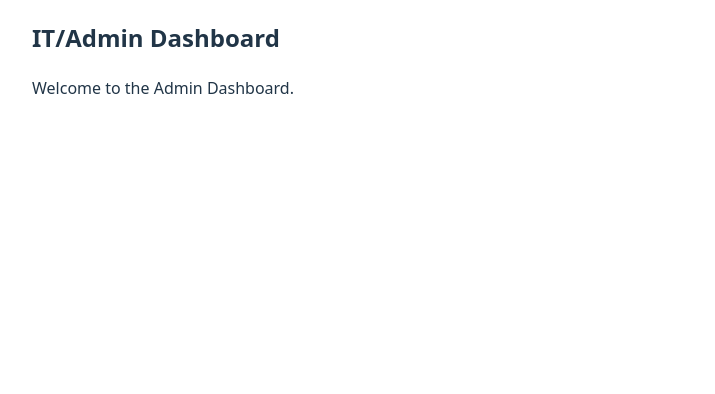
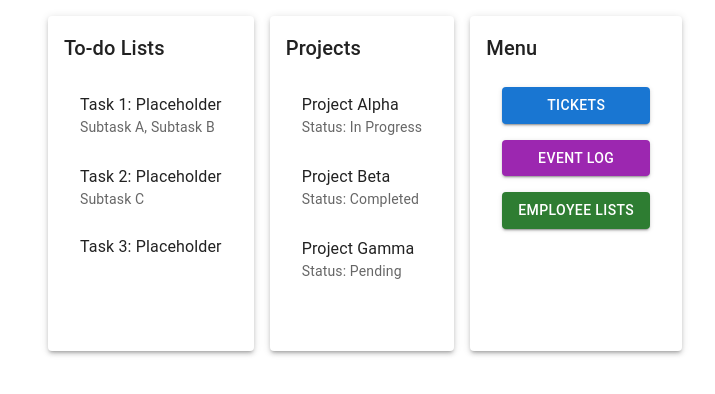
Before and after one commit to KnightNight101/UoR_APP, a React (Vite) app in the folder Draft_2/ui/: page /admin-dashboard in a window 1280 px wide. Shown: the top 394 px of the page, without its empty margins (224-939 px from the left). Built offline with nearby package versions, Linux system fonts and the light colour scheme.

Commit message:
The @mui/x-data-grid package has been installed in [`Draft_2/ui`](Draft_2/ui). The Employee List page should now render correctly with the sortable user table and filters.

```diff
--- a/Draft_2/ui/package.json
+++ b/Draft_2/ui/package.json
@@ -14,6 +14,7 @@
     "@emotion/styled": "^11.14.1",
     "@hello-pangea/dnd": "^18.0.1",
     "@mui/material": "^7.2.0",
+    "@mui/x-data-grid": "^8.8.0",
     "@mui/x-date-pickers": "^8.8.0",
     "date-fns": "^4.1.0",
     "react": "^19.1.0",
--- a/Draft_2/ui/src/App.jsx
+++ b/Draft_2/ui/src/App.jsx
@@ -5,6 +5,8 @@ import ProjectCreation from './pages/ProjectCreation.jsx';
 import AdminDashboard from './pages/AdminDashboard.jsx';
 import LeaderDashboard from './pages/LeaderDashboard.jsx';
 import MemberDashboard from './pages/MemberDashboard.jsx';
+
+import EmployeeList from './pages/EmployeeList.jsx';
 
 function App() {
   return (
@@ -26,6 +28,7 @@ function App() {
         <Route path="/admin-dashboard" element={<AdminDashboard />} />
         <Route path="/leader-dashboard" element={<LeaderDashboard />} />
         <Route path="/member-dashboard" element={<MemberDashboard />} />
+        <Route path="/employee-list" element={<EmployeeList />} />
       </Routes>
     </div>
   );
--- a/Draft_2/ui/src/pages/AdminDashboard.jsx
+++ b/Draft_2/ui/src/pages/AdminDashboard.jsx
@@ -1,11 +1,83 @@
 import React from "react";
+import { Grid, Paper, Typography, List, ListItem, Button, ListItemText } from "@mui/material";
+
+import { useNavigate } from "react-router-dom";
 
 function AdminDashboard() {
+  const navigate = useNavigate();
   return (
-    <div>
-      <h2>IT/Admin Dashboard</h2>
-      <p>Welcome to the Admin Dashboard.</p>
-    </div>
+    <Grid container spacing={2} sx={{ padding: 2 }}>
+      {/* Left Column: To-do Lists */}
+      <Grid item xs={12} md={3}>
+        <Paper elevation={3} sx={{ padding: 2, height: "100%" }}>
+          <Typography variant="h6" gutterBottom>
+            To-do Lists
+          </Typography>
+          <List>
+            <ListItem>
+              <ListItemText primary="Task 1: Placeholder" secondary="Subtask A, Subtask B" />
+            </ListItem>
+            <ListItem>
+              <ListItemText primary="Task 2: Placeholder" secondary="Subtask C" />
+            </ListItem>
+            <ListItem>
+              <ListItemText primary="Task 3: Placeholder" />
+            </ListItem>
+          </List>
+        </Paper>
+      </Grid>
+
+      {/* Center Column: Projects */}
+      <Grid item xs={12} md={6}>
+        <Paper elevation={3} sx={{ padding: 2, height: "100%" }}>
+          <Typography variant="h6" gutterBottom>
+            Projects
+          </Typography>
+          <List>
+            <ListItem>
+              <ListItemText primary="Project Alpha" secondary="Status: In Progress" />
+            </ListItem>
+            <ListItem>
+              <ListItemText primary="Project Beta" secondary="Status: Completed" />
+            </ListItem>
+            <ListItem>
+              <ListItemText primary="Project Gamma" secondary="Status: Pending" />
+            </ListItem>
+          </List>
+        </Paper>
+      </Grid>
+
+      {/* Right Column: Menu */}
+      <Grid item xs={12} md={3}>
+        <Paper elevation={3} sx={{ padding: 2, height: "100%" }}>
+          <Typography variant="h6" gutterBottom>
+            Menu
+          </Typography>
+          <List>
+            <ListItem>
+              <Button fullWidth variant="contained" color="primary">
+                Tickets
+              </Button>
+            </ListItem>
+            <ListItem>
+              <Button fullWidth variant="contained" color="secondary">
+                Event Log
+              </Button>
+            </ListItem>
+            <ListItem>
+              <Button
+                fullWidth
+                variant="contained"
+                color="success"
+                onClick={() => navigate("/employee-list")}
+              >
+                Employee Lists
+              </Button>
+            </ListItem>
+          </List>
+        </Paper>
+      </Grid>
+    </Grid>
   );
 }
 
--- /dev/null
+++ b/Draft_2/ui/src/pages/EmployeeList.jsx
@@ -0,0 +1,118 @@
+import React, { useState } from "react";
+import { Grid, Paper, Typography, Checkbox, FormControlLabel, List, ListItem, ListItemText, Select, MenuItem } from "@mui/material";
+import { DataGrid } from "@mui/x-data-grid";
+
+// Placeholder projects
+const projects = [
+  "Project Alpha",
+  "Project Beta",
+  "Project Gamma"
+];
+
+// Placeholder users
+const users = [
+  {
+    id: 1,
+    name: "Alice Smith",
+    privilege: "Admin",
+    onboarding: "2024-01-15",
+    hasOpenTicket: true,
+    project: "Project Alpha"
+  },
+  {
+    id: 2,
+    name: "Bob Johnson",
+    privilege: "Member",
+    onboarding: "2024-03-22",
+    hasOpenTicket: false,
+    project: "Project Beta"
+  },
+  {
+    id: 3,
+    name: "Carol Lee",
+    privilege: "Leader",
+    onboarding: "2024-02-10",
+    hasOpenTicket: true,
+    project: "Project Gamma"
+  }
+];
+
+const columns = [
+  { field: "name", headerName: "Name", flex: 1, sortable: true },
+  { field: "privilege", headerName: "Privilege", flex: 1, sortable: true },
+  { field: "onboarding", headerName: "Onboarding Date", flex: 1, sortable: true },
+  { field: "hasOpenTicket", headerName: "Has Open Ticket", flex: 1, sortable: true, renderCell: (params) => params.value ? "Yes" : "No" },
+  { field: "project", headerName: "Project", flex: 1, sortable: true }
+];
+
+function EmployeeList() {
+  const [filterOpenTicket, setFilterOpenTicket] = useState(false);
+  const [filterProject, setFilterProject] = useState("");
+
+  const filteredUsers = users.filter(user => {
+    if (filterOpenTicket && !user.hasOpenTicket) return false;
+    if (filterProject && user.project !== filterProject) return false;
+    return true;
+  });
+
+  return (
+    <Grid container spacing={2} sx={{ padding: 2 }}>
+      {/* Left Column: Filters */}
+      <Grid item xs={12} md={4} lg={3}>
+        <Paper elevation={3} sx={{ padding: 2, height: "100%" }}>
+          <Typography variant="h6" gutterBottom>
+            Filter Options
+          </Typography>
+          <List>
+            <ListItem>
+              <FormControlLabel
+                control={
+                  <Checkbox
+                    checked={filterOpenTicket}
+                    onChange={e => setFilterOpenTicket(e.target.checked)}
+                  />
+                }
+                label="Has open ticket"
+              />
+            </ListItem>
+            <ListItem>
+              <Typography variant="subtitle1">Project</Typography>
+              <Select
+                fullWidth
+                value={filterProject}
+                onChange={e => setFilterProject(e.target.value)}
+                displayEmpty
+              >
+                <MenuItem value="">All Projects</MenuItem>
+                {projects.map(project => (
+                  <MenuItem key={project} value={project}>{project}</MenuItem>
+                ))}
+              </Select>
+            </ListItem>
+          </List>
+        </Paper>
+      </Grid>
+
+      {/* Right/Main Column: DataGrid */}
+      <Grid item xs={12} md={8} lg={9}>
+        <Paper elevation={3} sx={{ padding: 2, height: "100%" }}>
+          <Typography variant="h6" gutterBottom>
+            Employee List
+          </Typography>
+          <div style={{ height: 400, width: "100%" }}>
+            <DataGrid
+              rows={filteredUsers}
+              columns={columns}
+              pageSize={5}
+              rowsPerPageOptions={[5]}
+              disableSelectionOnClick
+              autoHeight
+            />
+          </div>
+        </Paper>
+      </Grid>
+    </Grid>
+  );
+}
+
+export default EmployeeList;
```
Also changed, not shown: 1 other file (tests, documents, lock files or other folders).
